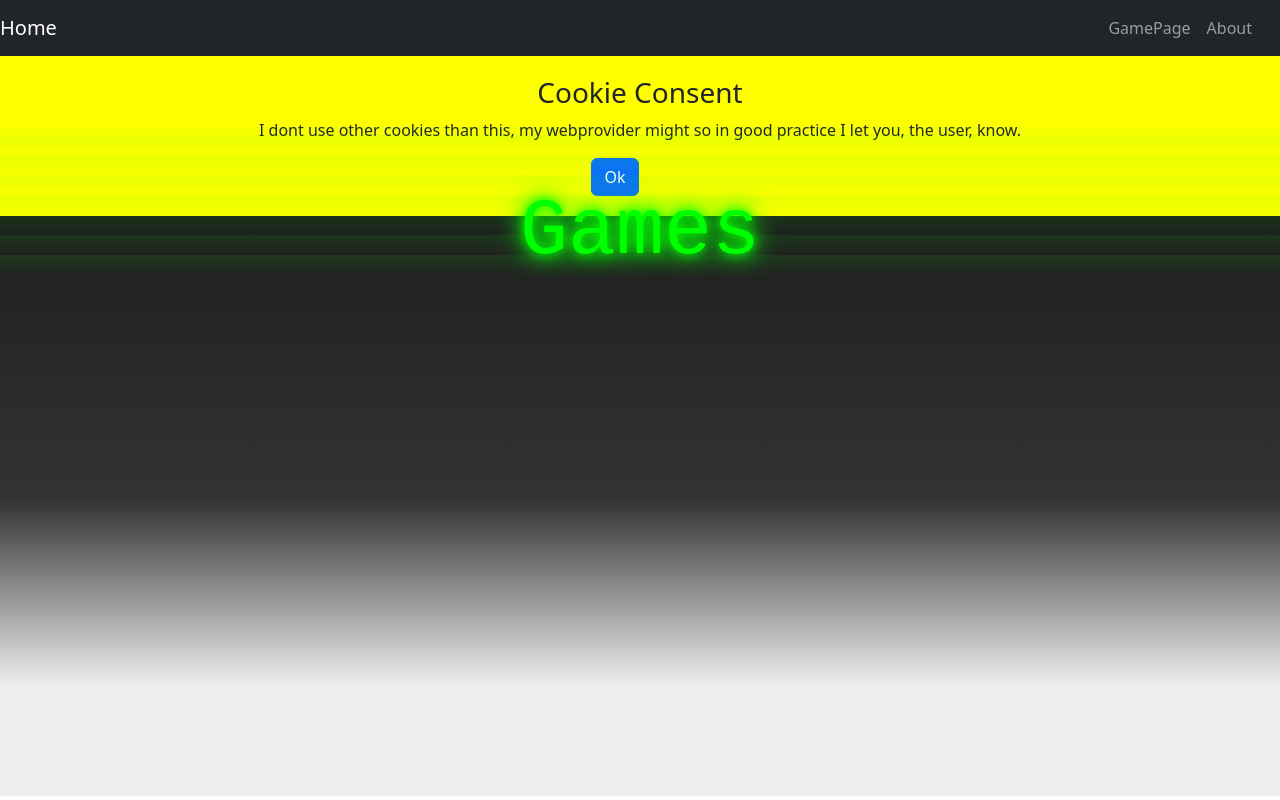
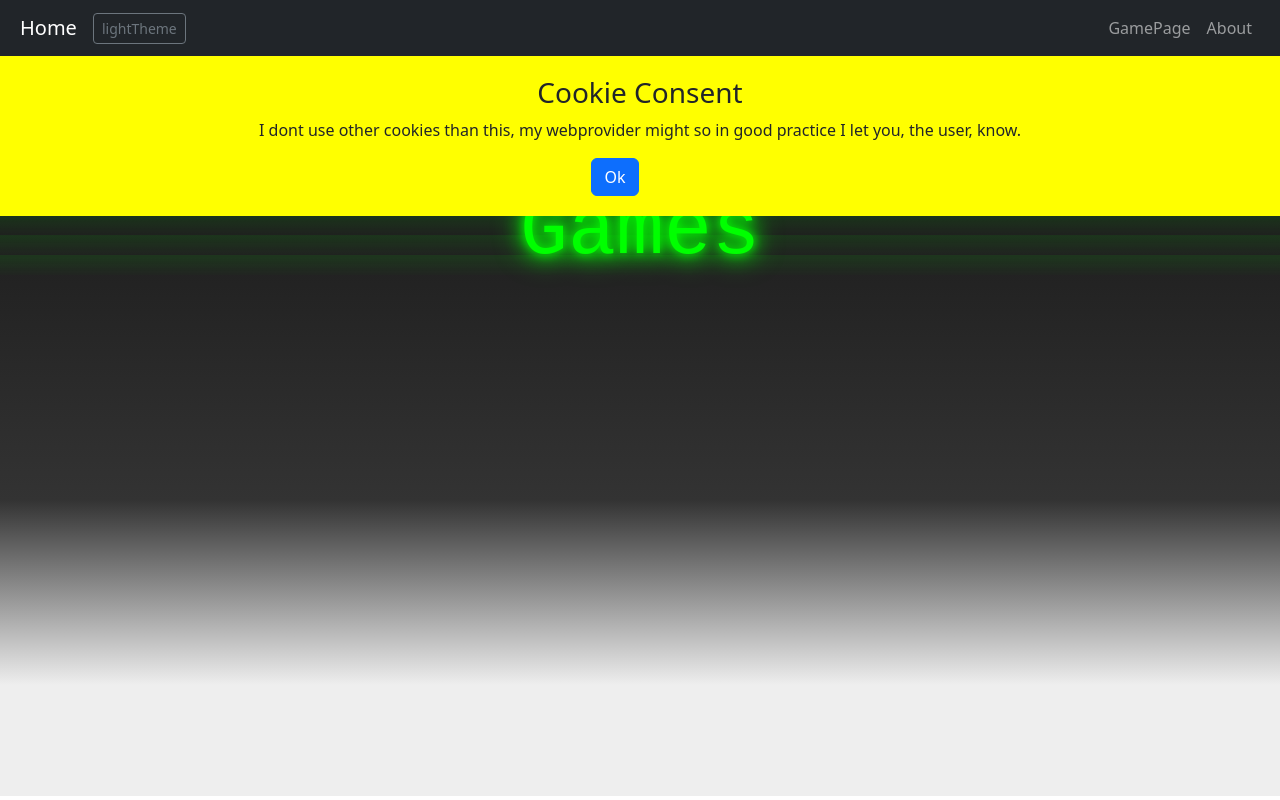
Before and after one commit to Jari1980/GamePageUI, a React (Vite) app: page /home in a window 1280 px wide. Built offline with nearby package versions, Linux system fonts and the light colour scheme.

Commit message:
lm/dm added, working on home page, renamed App to Home

```diff
--- a/src/App.jsx
+++ /dev/null
@@ -1,22 +0,0 @@
-import React from "react";
-import { useCookies } from "react-cookie";
-import "./App.css";
-import CookieConsent from "./components/CookieConsent";
-
-const App = () => {
-  const [cookies, setCookies] = useCookies(["cookieConsent"]);
-
-  return (
-    <>
-      <div id="main">
-        {!cookies.cookieConsent && <CookieConsent />}
-        <h1 id="logo" data-text="Games">
-          Games
-        </h1>
-        <div id="rain"></div>
-      </div>
-    </>
-  );
-};
-
-export default App;
--- a/src/App.css
+++ b/src/Home.css
@@ -1,5 +1,4 @@
 #main {
-  background: linear-gradient(to bottom, #121212, #333 60%, #eee 85%);
   height: calc(100vh - 60px);
   position: relative;
   display: flex;
@@ -19,6 +18,7 @@
   z-index: 2;
 }
 
+/**
 #logo:hover {
     color: #333;
 }
@@ -26,6 +26,7 @@
 #logo:hover:before {
     display :none;
 }
+    */
 
 #logo::before {
   content: attr(data-text);
--- /dev/null
+++ b/src/Home.jsx
@@ -0,0 +1,40 @@
+import React from "react";
+import { useCookies } from "react-cookie";
+import "./Home.css";
+import CookieConsent from "./components/CookieConsent";
+import { useGlobalContext } from "./components/context";
+
+const Home = () => {
+  const [cookies, setCookies] = useCookies(["cookieConsent"]);
+  const { bgColor, setBgColor } = useGlobalContext();
+  const { dark, setDar } = useGlobalContext();
+
+  return (
+    <>
+      {dark === "dark" ? (
+        <div id="main" style={{background: bgColor}}>
+          {!cookies.cookieConsent && <CookieConsent />}
+          <h1 id="logo" data-text="Games">
+            Games
+          </h1>
+          <div id="rain"></div>
+        </div>
+      ) : (
+        ""
+      )}
+      {dark !== "dark" ? (
+        <div id="main" style={{background: bgColor}}>
+          {!cookies.cookieConsent && <CookieConsent />}
+          <h1 id="logo" data-text="Games">
+            Games
+          </h1>
+          <div id="rain"></div>
+        </div>
+      ) : (
+        ""
+      )}
+    </>
+  );
+};
+
+export default Home;
--- a/src/components/CookieConsent.jsx
+++ b/src/components/CookieConsent.jsx
@@ -11,7 +11,7 @@ const CookieConsent = () => {
     }
 
     return (
-        <div style={{background: "yellow", padding: "20px", position: "fixed", width:"100%", textAlign: "center"}}>
+        <div style={{background: "yellow", padding: "20px", position: "fixed", width:"100%", textAlign: "center", zIndex: "3"}}>
             <h3>Cookie Consent</h3>
             <p>I dont use other cookies than this, my webprovider might so in good practice I let you, the user, know.</p>
             <Button style={{marginRight: "50px"}} onClick={giveCookieConsent}>Ok</Button>
--- a/src/components/NavbarComp.jsx
+++ b/src/components/NavbarComp.jsx
@@ -1,14 +1,31 @@
 import React from "react";
 import { Navbar, Nav, Button, Container } from "react-bootstrap";
 import { Link } from "react-router-dom";
+import { useGlobalContext } from "./context";
 
 const NavbarComp = () => {
 
+  const {bgColor, setBgColor} = useGlobalContext();
+  const {dark, setDark} = useGlobalContext();
+
+  function toggleColorMode() {
+    if(dark === "dark") {
+      setDark("gray")
+      setBgColor("linear-gradient(to bottom, #c7b2b2ff, #444 60%, #fff 85%")
+    }
+    else{
+      setDark("dark")
+      setBgColor("linear-gradient(to bottom, #121212, #333 60%, #eee 85%")
+    }
+  }
 
   return (
     <>
-      <Navbar expand="lg" bg="dark" data-bs-theme="dark" sticky="top">
-          <Navbar.Brand as={Link} to="/home">Home</Navbar.Brand>
+      <Navbar expand="sm" bg={dark} data-bs-theme={dark} sticky="top">
+          <Navbar.Brand as={Link} to="/home" style={{marginLeft:"20px"}}>Home</Navbar.Brand>
+          <Button variant="outline-secondary" size="sm" onClick={toggleColorMode}>
+          {dark === "dark" ? "lightTheme" : "darkTheme"}
+        </Button>
           <Navbar.Toggle aria-controls="basic-navbar-nav" />
           <Navbar.Collapse id="basic-navbar-nav">
             <Nav className="ms-auto" style={{ marginRight: "20px" }}>
--- /dev/null
+++ b/src/components/context.jsx
@@ -0,0 +1,25 @@
+import React, { createContext, useContext, useState } from "react";
+
+const GlobalContext = createContext();
+
+export const GlobalProvider = ({ children }) => {
+  const [bgColor, setBgColor] = useState(
+    "linear-gradient(to bottom, #121212, #333 60%, #eee 85%)"
+  );
+  const [dark, setDark] = useState("dark")
+
+  return (
+    <GlobalContext.Provider
+      value={{
+        bgColor,
+        setBgColor,
+        dark,
+        setDark
+      }}
+    >
+      {children}
+    </GlobalContext.Provider>
+  );
+};
+
+export const useGlobalContext = () => useContext(GlobalContext);
--- a/src/main.jsx
+++ b/src/main.jsx
@@ -2,23 +2,26 @@ import { StrictMode } from "react";
 import { createRoot } from "react-dom/client";
 import { BrowserRouter, Route, Routes } from "react-router-dom";
 import "bootstrap/dist/css/bootstrap.css";
-import App from "./App";
+import Home from "./Home";
 import NavbarComp from "./components/NavbarComp";
 import Pong from "./components/Pong";
 import About from "./components/About";
 import { CookiesProvider } from "react-cookie";
 import GamePage from "./components/GamePage";
+import { GlobalProvider } from "./components/context.jsx";
 
 createRoot(document.getElementById("root")).render(
   <BrowserRouter>
+    <GlobalProvider>
       <CookiesProvider>
         <NavbarComp />
         <Routes>
-        <Route exact path="/" element={<App />} />
-        <Route path="/home" element={<App />} />
+          <Route exact path="/" element={<Home />} />
+          <Route path="/home" element={<Home />} />
           <Route path="/gamepage" element={<GamePage />} />
           <Route path="/about" element={<About />} />
         </Routes>
       </CookiesProvider>
+    </GlobalProvider>
   </BrowserRouter>
 );
```
Lines whose indentation alone changed are shown as unchanged.
